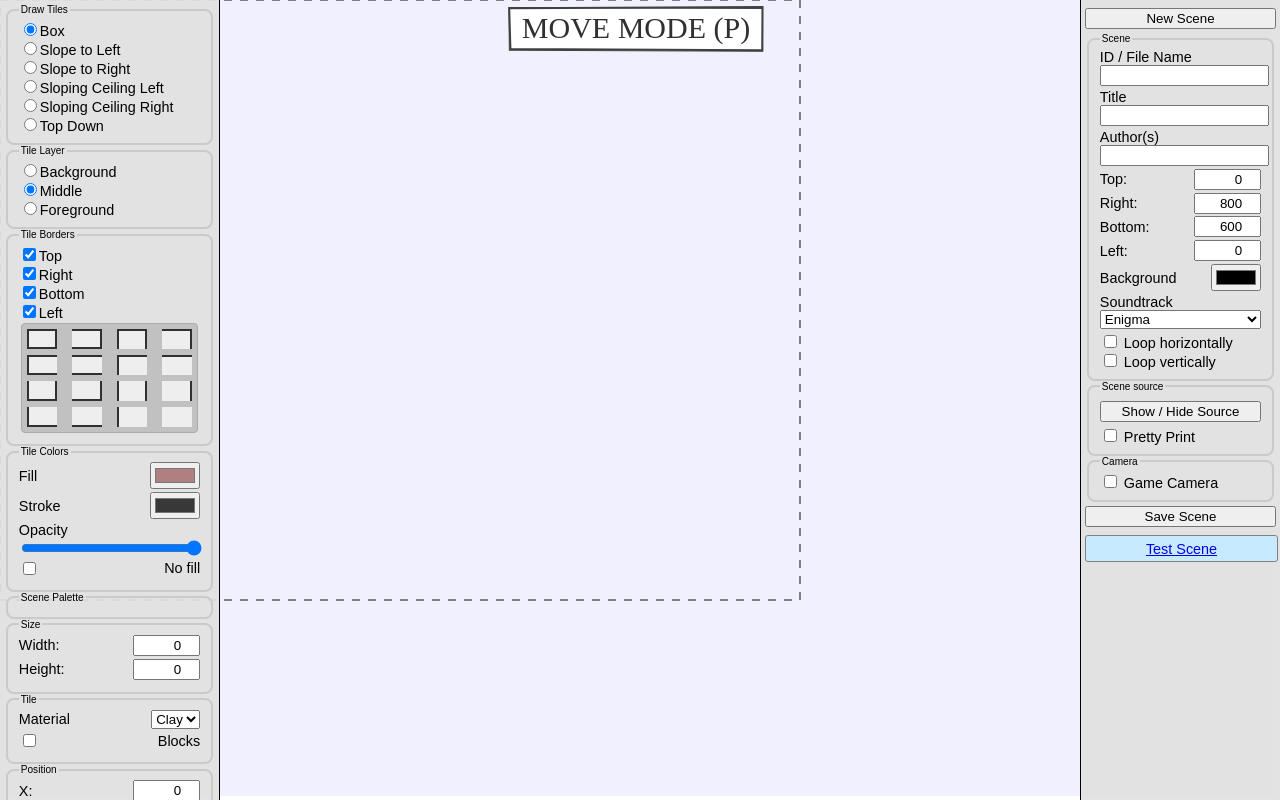
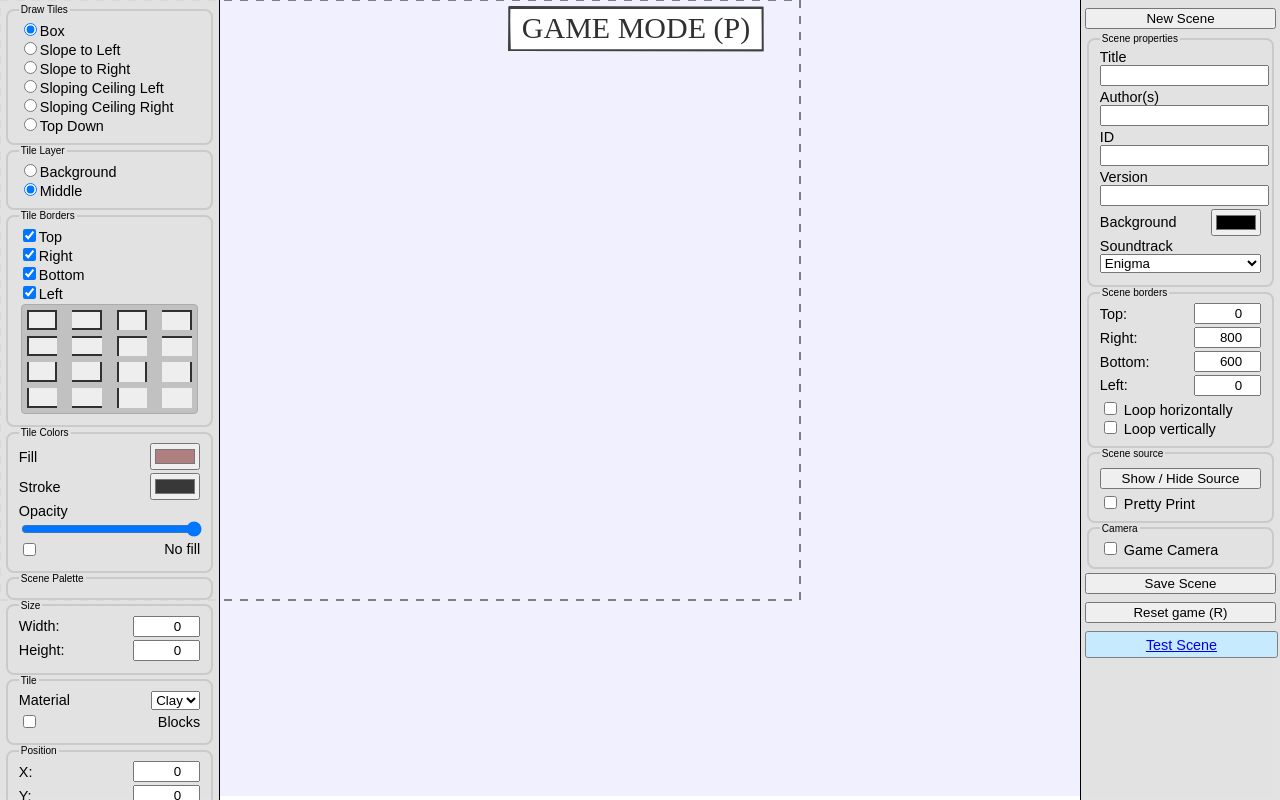
Before and after one commit to pistegamez/duckface, a website: page public/editor.html in a window 1280 px wide. Drawn offline with Linux system fonts and the light colour scheme; no server answers; a web font is replaced by a local one.

Commit message:
Editor related improvements and optimizations

```diff
--- a/public/editor.html
+++ b/public/editor.html
@@ -3,8 +3,7 @@
 
 <head>
     <title>Editor</title>
-    <meta name="description"
-        content="Duckface level editor">
+    <meta name="description" content="Duckface level editor">
     <link rel="icon" type="image/png" href="favicon.png">
     <meta http-equiv="Cache-Control" content="no-store">
     <script>
@@ -321,11 +320,7 @@
                 <button type="button" onclick="clearScene()">New Scene</button>
             </div>
             <fieldset>
-                <legend>Scene</legend>
-                <div class="form-row">
-                    <label>ID / File Name</label>
-                    <input id="scene.id" type="text" value="" onchange="editor.setSceneId(event.target.value)" />
-                </div>
+                <legend>Scene properties</legend>
                 <div class="form-row">
                     <label>Title </label>
                     <input id="scene.title" type="text" value="" onchange="editor.setSceneTitle(event.target.value)" />
@@ -335,6 +330,29 @@
                     <input id="scene.author" type="text" value=""
                         onchange="editor.setSceneAuthor(event.target.value)" />
                 </div>
+                <div class="form-row">
+                    <label>ID</label>
+                    <input id="scene.id" type="text" value="" onchange="editor.setSceneId(event.target.value)" />
+                </div>
+                <div class="form-row">
+                    <label>Version</label>
+                    <input id="scene.version" type="text" value=""
+                        onchange="editor.setSceneVersion(event.target.value)" />
+                </div>
+                <div class="form-row">
+                    <label>Background <input id="scene.bgColor" type="color"
+                            onchange="editor.setSceneBackgroundColor(event.target.value)" />
+                    </label>
+                </div>
+                <div class="form-row">
+                    <label>Soundtrack</label>
+                    <select id="scene.themeSong" value="" onchange="editor.setSceneThemeSong(event.target.value)"
+                        style="width:100%">
+                    </select>
+                </div>
+            </fieldset>
+            <fieldset>
+                <legend>Scene borders</legend>
                 <div class="form-row">
                     <label>Top:
                         <input id="scene.top" type="number" value="0"
@@ -358,17 +376,6 @@
                             onchange="editor.setSceneSize({left:event.target.value})" />
                     </label>
                 </div>
-                <div class="form-row">
-                    <label>Background <input id="scene.bgColor" type="color"
-                            onchange="editor.setSceneBackgroundColor(event.target.value)" />
-                    </label>
-                </div>
-                <div class="form-row">
-                    <label>Soundtrack</label>
-                    <select id="scene.themeSong" value="" onchange="editor.setSceneThemeSong(event.target.value)"
-                        style="width:100%">
-                    </select>
-                </div>
                 <div>
                     <label><input id="scene.horizontalLoop" type="checkbox"
                             onchange="editor.setSceneHorizontalLooping(event.target.checked)" /> Loop
@@ -386,7 +393,7 @@
                 </div>
                 <div>
                     <label><input id="pretty-print-source" type="checkbox"
-                        onchange="editor.setPrettyPrintSource(event.target.checked)" /> Pretty Print</label>
+                            onchange="editor.setPrettyPrintSource(event.target.checked)" /> Pretty Print</label>
                 </div>
             </fieldset>
             <fieldset>
@@ -398,6 +405,9 @@
             </fieldset>
             <div>
                 <button type="button" onclick="saveScene({albumId})">Save Scene</button>
+            </div>
+            <div>
+                <button type="button" onclick="resetScene()">Reset game (R)</button>
             </div>
             <div>
                 <a class="button" onclick="editor.stashScene()" href="../game.html?scene=from-editor">Test Scene</a>
@@ -443,10 +453,12 @@
                     <label><input name="tile-layer" type="radio" value="2"
                             onclick="editor.setTileLayer(event.target.value)" checked />Middle</label>
                 </div>
+                <!--
                 <div>
                     <label><input name="tile-layer" type="radio" value="3"
                             onclick="editor.setTileLayer(event.target.value)" />Foreground</label>
                 </div>
+                -->
             </fieldset>
             <fieldset>
                 <legend>Tile Borders</legend>
@@ -546,76 +558,7 @@
             <fieldset>
                 <legend>Draw Sprites</legend>
                 <div id="sprite-type-buttons">
-
                 </div>
-                <!--
-                <div>
-                    <label><input name="tool" type="radio" value="draw-sprite-duckface" />Duckface</label>
-                </div>
-                <div>
-                    <label><input name="tool" type="radio" value="draw-sprite-pighead" />Pigface</label>
-                </div>
-                <div>
-                    <label><input name="tool" type="radio" value="draw-sprite-box" />Movable Box</label>
-                </div>
-                <div>
-                    <label><input name="tool" type="radio" value="draw-sprite-pill-plus" />Grow Pill</label>
-                </div>
-                <div>
-                    <label><input name="tool" type="radio" value="draw-sprite-burger" />Burger</label>
-                </div>
-                <div>
-                    <label><input name="tool" type="radio" value="draw-sprite-pill-minus" />Shrink Pill</label>
-                </div>
-                <div>
-                    <label><input name="tool" type="radio" value="draw-sprite-pill-placebo" />Placebo</label>
-                </div>
-                <div>
-                    <label><input name="tool" type="radio" value="draw-sprite-pill-speed" />Speed Pill</label>
-                </div>
-                <div>
-                    <label><input name="tool" type="radio" value="draw-sprite-chili" />Chili</label>
-                </div>
-                <div>
-                    <label><input name="tool" type="radio" value="draw-sprite-heart" />Heart</label>
-                </div>
-                <div>
-                    <label><input name="tool" type="radio" value="draw-sprite-flying-heart" />Flying Heart</label>
-                </div>
-                <div>
-                    <label><input name="tool" type="radio" value="draw-sprite-exit-door" />Exit Door</label>
-                </div>
-                <div>
-                    <label><input name="tool" type="radio" value="draw-sprite-living-stone" />Living Stone</label>
-                </div>
-                <div>
-                    <label><input name="tool" type="radio" value="draw-sprite-torso" />Torso</label>
-                </div>
-                <div>
-                    <label><input name="tool" type="radio" value="draw-sprite-zombie" />Zombie</label>
-                </div>
-                <div>
-                    <label><input name="tool" type="radio" value="draw-sprite-1-eyed-zombie" />Zombie (One Eyed)</label>
-                </div>
-                <div>
-                    <label><input name="tool" type="radio" value="draw-sprite-ghost" />
-                        Ghost</label>
-                </div>
-                <div>
-                    <label><input name="tool" type="radio" value="draw-sprite-elevator-horizontal" />Horizontal
-                        Elevator</label>
-                </div>
-                <div>
-                    <label><input name="tool" type="radio" value="draw-sprite-elevator-vertical" />Vertical
-                        Elevator</label>
-                </div>
-                <div>
-                    <label><input name="tool" type="radio" value="draw-sprite-spikes-up" />Spikes Up</label>
-                </div>
-                <div>
-                    <label><input name="tool" type="radio" value="draw-sprite-chill-n-fire" />Chill 'n Fire</label>
-                </div>
-                -->
             </fieldset>
             <fieldset>
                 <legend>Sprite</legend>
--- a/public/js/draw.js
+++ b/public/js/draw.js
@@ -350,7 +350,7 @@ function drawTitle({ text, fillStyle = "#303030", shadow = false, fontSize, y =
 
 function drawBackground(context, canvas) {
 
-    if (!state.completed || !isPlayerReady) {
+    if (!state.completed || !isPlayerReady || typeof editor !== "undefined") {
         context.fillStyle = scene.bgColor;
         context.fillRect(0, 0, canvas.width, canvas.height);
         return;
@@ -644,9 +644,14 @@ function drawTileLayer(layer, context, canvas) {
     }
 
     if (tileLayers.update) {
-        tileLayers[layer].canvas.width = 0;
-        tileLayers[layer].canvas.width = canvas.width;
-        tileLayers[layer].canvas.height = canvas.height;
+        if (tileLayers[layer].canvas.width !== canvas.width || tileLayers[layer].canvas.height !== canvas.height) {
+            tileLayers[layer].canvas.width = canvas.width;
+            tileLayers[layer].canvas.height = canvas.height;
+        }
+        else {
+            tileLayers[layer].context.clearRect(0, 0, tileLayers[layer].canvas.width, tileLayers[layer].canvas.height);
+        }
+
         tileLayers[layer].context.translate(-camera.pixelX, -camera.pixelY);
         drawTiles(layer, tileLayers[layer].context, tileLayers[layer].canvas);
         tileLayers[layer].context.translate(camera.pixelX, camera.pixelY);
@@ -1982,7 +1987,14 @@ function drawEditorStuff() {
         drawCaption({ text: "SCROLL MODE (P)", y: 0.01 });
     }
     else {
-        drawCaption({ text: "MOVE MODE (P)", y: 0.01 });
+        drawCaption({ text: "GAME MODE (P)", y: 0.01 });
+    }
+
+    if (state.completed) {
+        drawCaption({ text: "Level complete (Reset game)", y: 0.9 });
+    }
+    else if (state.failed) {
+        drawCaption({ text: "Game Over (Reset game)", y: 0.9 });
     }
 
 }
--- a/public/js/editor.js
+++ b/public/js/editor.js
@@ -126,6 +126,12 @@ const editor = {
     setSceneAuthor(value) {
         this.save();
         scene.author = value;
+        this.updateUI();
+    },
+
+    setSceneVersion(value) {
+        this.save();
+        scene.version = value;
         this.updateUI();
     },
 
@@ -558,6 +564,7 @@ const editor = {
         document.getElementById("scene.id").value = scene.id;
         document.getElementById("scene.title").value = scene.title;
         document.getElementById("scene.author").value = scene.author;
+        document.getElementById("scene.version").value = scene.version;
         document.getElementById("scene.themeSong").value = scene.themeSong;
         document.getElementById("scene.top").value = scene.top;
         document.getElementById("scene.right").value = scene.right;
@@ -746,6 +753,7 @@ const onMouseUpListener = event => {
     let message = null;
 
     if (editor.dragMode === "RESIZE_TILES") {
+        editor.save();
         editor.idsOfSelectedTiles
             .map(id => scene.tiles.find(tile => tile.id === id))
             .forEach(tile => {
@@ -773,13 +781,15 @@ const onMouseUpListener = event => {
                     tile.height = bottom - top;
                     tile.y = top;
                 }
+                updateTileCanvas(tile);
+                tileLayers.update = true;
             });
 
         worker.postMessage({
             action: "UPDATE",
             tiles: scene.tiles
         });
-        updateTileCanvases(true);
+        //updateTileCanvases(true);
         // update JSON
     }
     else if (editor.dragMode === "MOVE_TILES") {
@@ -1391,6 +1401,9 @@ function onEditorTouchEnd(event) {
 const initEditor = async ({ sceneId, albumId }) => {
     init({ width: window.innerWidth - 8, height: window.innerHeight - 4 });
 
+    jitters = false;
+    audio.musicEnabled = false;
+
     canvas.addEventListener("mousedown", onMouseDownListener, false);
     document.addEventListener("mousemove", onMouseMoveListener, false);
     document.addEventListener("mouseup", onMouseUpListener, false);
@@ -1411,6 +1424,8 @@ const initEditor = async ({ sceneId, albumId }) => {
     };
 
     gameState.init(STATES.PLAY);
+
+    worker.postMessage({ action: "DISABLE_OPTIMIZATIONS" });
 
     if (sceneId) {
         await editor.loadScene({ sceneId, albumId });
--- a/public/js/worker.js
+++ b/public/js/worker.js
@@ -20,6 +20,8 @@ setInterval(() => {
     statistics.ms = 0;
 }, 1000);
 
+let optimizeTiles = true;
+
 let state = {};
 let mode = {
     pause: false,
@@ -40,8 +42,9 @@ const controls = {
 
 onmessage = ({ data }) => {
 
+    //onsole.log(data.action);
+
     if (data.action === "SET_SCENE") {
-        console.log("SET SCENE");
         tiles = [];
         sprites = [];
         state = {};
@@ -95,7 +98,6 @@ onmessage = ({ data }) => {
         sprites = sprites.filter(sprite => !data.spriteIds.includes(sprite.id));
     }
     else if (data.action === "UPDATE") {
-        console.log("UPDATE SCENE");
         setTiles(data.tiles);
         if (data.sprites) {
             data.sprites.forEach(sprite => {
@@ -109,6 +111,9 @@ onmessage = ({ data }) => {
     }
     else if (data.action === "PAUSE_OFF") {
         mode.pause = false;
+    }
+    else if (data.action === "DISABLE_OPTIMIZATIONS") {
+        optimizeTiles = false;
     }
 }
 
@@ -151,12 +156,14 @@ function setTiles(dataTiles) {
         return;
     }
 
-    if (dataTiles.length === 1) {
-        tiles = [new Tile(dataTiles[0])];
+    if (dataTiles.length === 1 || optimizeTiles === false) {
+        //tiles = [new Tile(dataTiles[0])];
+        tiles = dataTiles.filter(tile => tile.blocks).map(tile => new Tile(tile));
         return;
     }
 
     tiles = [];
+    //const length = dataTiles.length;
 
     while (tiles.length < dataTiles.length) {
 
@@ -170,7 +177,7 @@ function setTiles(dataTiles) {
         });
     }
 
-    // console.log(`${tiles.length} tiles added, ${length - tiles.length} merged / removed`);
+    //console.log(`${tiles.length} tiles added, ${length - tiles.length} merged / removed`);
 }
 
 function addTile(data, tiles) {
```
